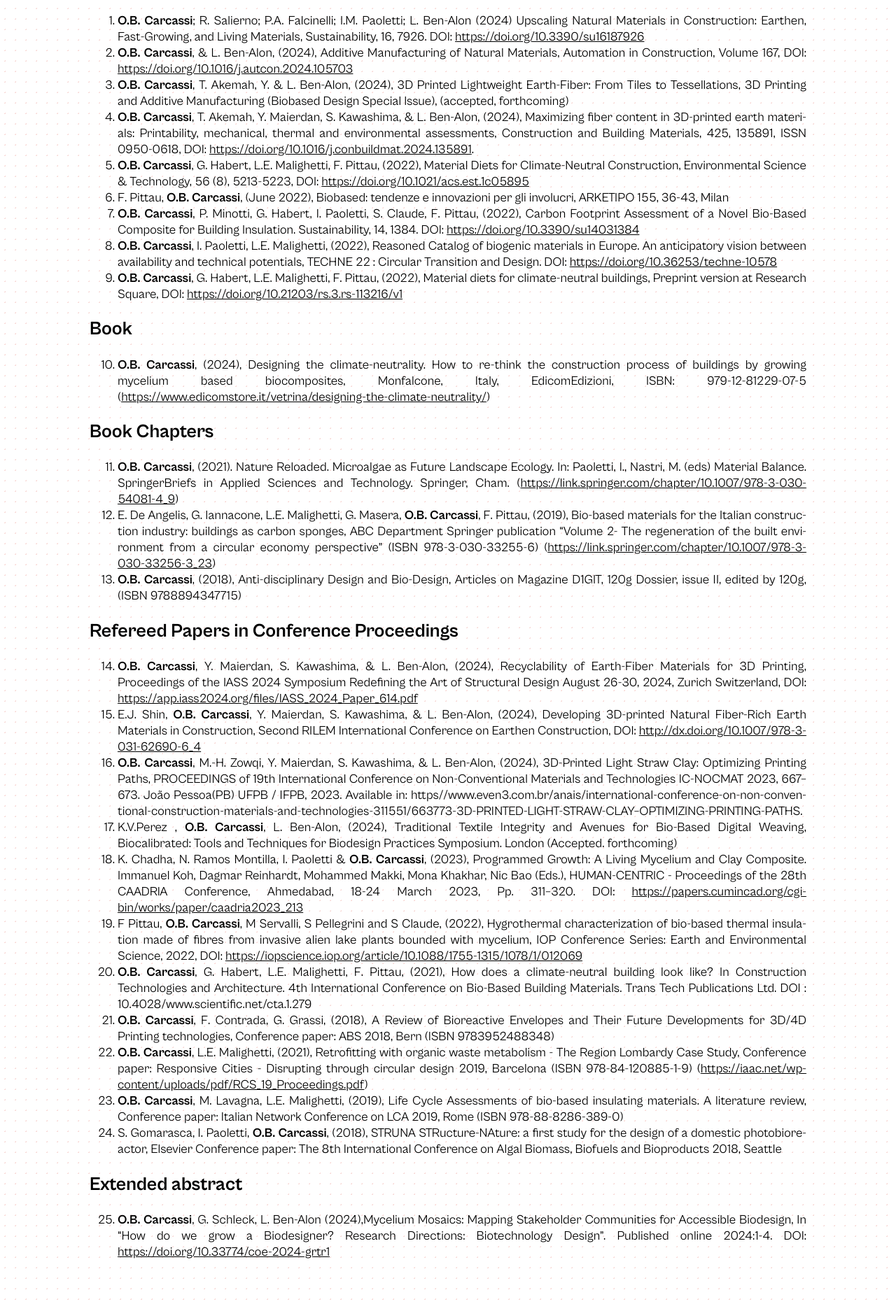
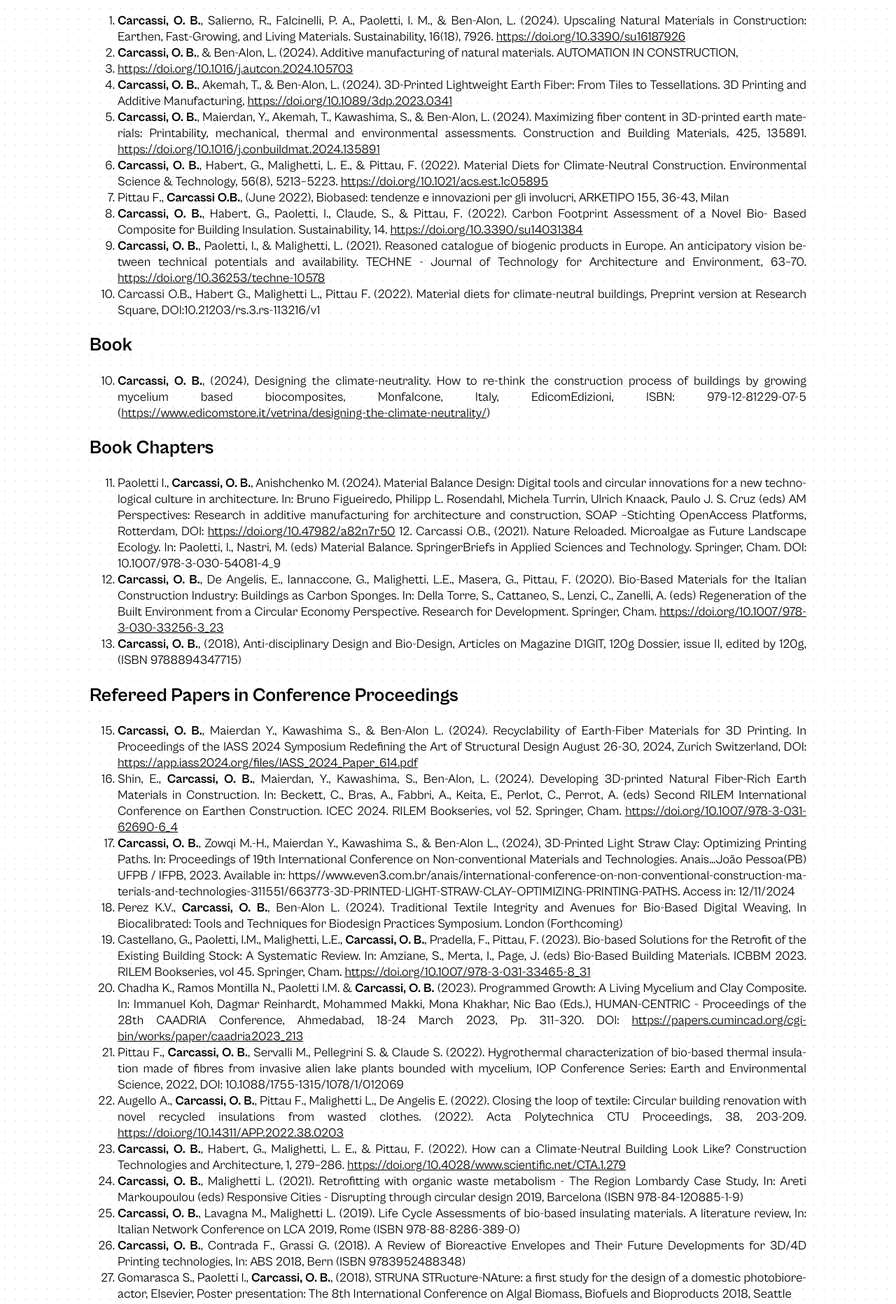
Before and after one commit to mitoni/obcarcassi, an Astro site: page /publications in a window 1280 px wide. Shown: the part 160-2024 px from the top of the page at 70% size. Built offline with nearby package versions, Linux system fonts and the light colour scheme; Astro itself is replaced by a stand-in of ours.

Commit message:
upadte, cv, about, teaching and publications

```diff
--- a/src/pages/publications.md
+++ b/src/pages/publications.md
@@ -2,34 +2,49 @@
 layout: ../layouts/BasicMarkdownLayout.astro
 ---
 ## Scholarly Publications in Peer-Reviewed Journals
-1.	**O.B. Carcassi**; R. Salierno; P.A. Falcinelli; I.M. Paoletti; L. Ben-Alon (2024) Upscaling Natural Materials in Construction: Earthen, Fast-Growing, and Living Materials, Sustainability, 16, 7926. DOI: https://doi.org/10.3390/su16187926
-2.	**O.B. Carcassi**, & L. Ben-Alon, (2024), Additive Manufacturing of Natural Materials, Automation in Construction, Volume 167, DOI: https://doi.org/10.1016/j.autcon.2024.105703
-3.	**O.B. Carcassi**, T. Akemah, Y. & L. Ben-Alon, (2024), 3D Printed Lightweight Earth-Fiber: From Tiles to Tessellations, 3D Printing and Additive Manufacturing (Biobased Design Special Issue), (accepted, forthcoming)
-4.	**O.B. Carcassi**, T. Akemah, Y. Maierdan, S. Kawashima, & L. Ben-Alon, (2024), Maximizing fiber content in 3D-printed earth materials: Printability, mechanical, thermal and environmental assessments,  Construction and Building Materials, 425, 135891, ISSN 0950-0618, DOI: https://doi.org/10.1016/j.conbuildmat.2024.135891.
-5.	**O.B. Carcassi**, G. Habert, L.E. Malighetti, F. Pittau,, (2022), Material Diets for Climate-Neutral Construction, Environmental Science & Technology, 56 (8), 5213-5223, DOI: https://doi.org/10.1021/acs.est.1c05895
-6.	F. Pittau, **O.B. Carcassi**, (June 2022), Biobased: tendenze e innovazioni per gli involucri, ARKETIPO 155, 36-43, Milan
-7.	**O.B. Carcassi**, P. Minotti, G. Habert, I. Paoletti, S. Claude, F. Pittau,, (2022), Carbon Footprint Assessment of a Novel Bio-Based Composite for Building Insulation. Sustainability, 14, 1384. DOI: https://doi.org/10.3390/su14031384
-8.	**O.B. Carcassi**, I. Paoletti, L.E. Malighetti, (2022), Reasoned Catalog of biogenic materials in Europe. An anticipatory vision between availability and technical potentials, TECHNE 22 : Circular Transition and Design. DOI: https://doi.org/10.36253/techne-10578
-9.	**O.B. Carcassi**, G. Habert, L.E. Malighetti, F. Pittau, (2022), Material diets for climate-neutral buildings, Preprint version at Research Square, DOI: https://doi.org/10.21203/rs.3.rs-113216/v1
+1. **Carcassi, O. B.**, Salierno, R., Falcinelli, P. A., Paoletti, I. M., & Ben-Alon, L. (2024). Upscaling Natural Materials in
+Construction: Earthen, Fast-Growing, and Living Materials. Sustainability, 16(18), 7926.
+https://doi.org/10.3390/su16187926
+2. **Carcassi, O. B.**, & Ben-Alon, L. (2024). Additive manufacturing of natural materials. AUTOMATION IN CONSTRUCTION,
+167. https://doi.org/10.1016/j.autcon.2024.105703
+3. **Carcassi, O. B.**, Akemah, T., & Ben-Alon, L. (2024). 3D-Printed Lightweight Earth Fiber: From Tiles to Tessellations. 3D
+Printing and Additive Manufacturing, https://doi.org/10.1089/3dp.2023.0341
+4. **Carcassi, O. B.**, Maierdan, Y., Akemah, T., Kawashima, S., & Ben-Alon, L. (2024). Maximizing fiber content in 3D-printed
+earth materials: Printability, mechanical, thermal and environmental assessments. Construction and Building
+Materials, 425, 135891. https://doi.org/10.1016/j.conbuildmat.2024.135891
+5. **Carcassi, O. B.**, Habert, G., Malighetti, L. E., & Pittau, F. (2022). Material Diets for Climate-Neutral Construction.
+Environmental Science & Technology, 56(8), 5213–5223. https://doi.org/10.1021/acs.est.1c05895
+6. Pittau F., **Carcassi O.B.**, (June 2022), Biobased: tendenze e innovazioni per gli involucri, ARKETIPO 155, 36-43, Milan
+7. **Carcassi, O. B.**, Habert, G., Paoletti, I., Claude, S., & Pittau, F. (2022). Carbon Footprint Assessment of a Novel Bio-
+Based Composite for Building Insulation. Sustainability, 14. https://doi.org/10.3390/su14031384
+8. **Carcassi, O. B.**, Paoletti, I., & Malighetti, L. (2021). Reasoned catalogue of biogenic products in Europe. An anticipatory
+vision between technical potentials and availability. TECHNE - Journal of Technology for Architecture and
+Environment, 63–70. https://doi.org/10.36253/techne-10578
+9. Carcassi O.B., Habert G., Malighetti L., Pittau F. (2022). Material diets for climate-neutral buildings, Preprint version
+at Research Square, DOI:10.21203/rs.3.rs-113216/v1
 
 ## Book
-10. **O.B. Carcassi**, (2024), Designing the climate-neutrality. How to re-think the construction process of buildings by growing mycelium based biocomposites, Monfalcone, Italy, EdicomEdizioni, ISBN: 979-12-81229-07-5 (https://www.edicomstore.it/vetrina/designing-the-climate-neutrality/)
+10. **Carcassi, O. B.**, (2024), Designing the climate-neutrality. How to re-think the construction process of buildings by growing mycelium based biocomposites, Monfalcone, Italy, EdicomEdizioni, ISBN: 979-12-81229-07-5 (https://www.edicomstore.it/vetrina/designing-the-climate-neutrality/)
 ## Book Chapters
-11.	**O.B. Carcassi**, (2021). Nature Reloaded. Microalgae as Future Landscape Ecology. In: Paoletti, I., Nastri, M. (eds) Material Balance. SpringerBriefs in Applied Sciences and Technology. Springer, Cham. (https://link.springer.com/chapter/10.1007/978-3-030-54081-4_9)
-12.	E. De Angelis, G. Iannacone, L.E. Malighetti, G. Masera, **O.B. Carcassi**, F. Pittau, (2019), Bio-based materials for the Italian construction industry: buildings as carbon sponges, ABC Department Springer publication “Volume 2- The regeneration of the built environment from a circular economy perspective” (ISBN 978-3-030-33255-6) (https://link.springer.com/chapter/10.1007/978-3-030-33256-3_23)
-13.	**O.B. Carcassi**, (2018), Anti-disciplinary Design and Bio-Design, Articles on Magazine D1GIT, 120g Dossier, issue II, edited by 120g, (ISBN 9788894347715)
+11. Paoletti I., **Carcassi, O. B.**, Anishchenko M. (2024). Material Balance Design: Digital tools and circular innovations for a new technological culture in architecture. In: Bruno Figueiredo, Philipp L. Rosendahl, Michela Turrin, Ulrich Knaack, Paulo J. S. Cruz (eds) AM Perspectives: Research in additive manufacturing for architecture and construction, SOAP –Stichting OpenAccess Platforms, Rotterdam, DOI: https://doi.org/10.47982/a82n7r50 12. Carcassi O.B., (2021). Nature Reloaded. Microalgae as Future Landscape Ecology. In: Paoletti, I., Nastri, M. (eds) Material Balance. SpringerBriefs in Applied Sciences and Technology. Springer, Cham. DOI: 10.1007/978-3-030-54081-4_9
+13. **Carcassi, O. B.**, De Angelis, E., Iannaccone, G., Malighetti, L.E., Masera, G., Pittau, F. (2020). Bio-Based Materials for the Italian Construction Industry: Buildings as Carbon Sponges. In: Della Torre, S., Cattaneo, S., Lenzi, C., Zanelli, A. (eds) Regeneration of the Built Environment from a Circular Economy Perspective. Research for Development. Springer, Cham. https://doi.org/10.1007/978-3-030-33256-3_23
+14. **Carcassi, O. B.**, (2018), Anti-disciplinary Design and Bio-Design, Articles on Magazine D1GIT, 120g Dossier, issue II, edited by 120g, (ISBN 9788894347715)
 
 ## Refereed Papers in Conference Proceedings
-14. **O.B. Carcassi**, Y. Maierdan, S. Kawashima, & L. Ben-Alon, (2024), Recyclability of Earth-Fiber Materials for 3D Printing, Proceedings of the IASS 2024 Symposium Redefining the Art of Structural Design August 26-30, 2024, Zurich Switzerland, DOI: https://app.iass2024.org/files/IASS_2024_Paper_614.pdf
-15.	E.J. Shin, **O.B. Carcassi**, Y. Maierdan, S. Kawashima, & L. Ben-Alon, (2024), Developing 3D-printed Natural Fiber-Rich Earth Materials in Construction, Second RILEM International Conference on Earthen Construction, DOI: http://dx.doi.org/10.1007/978-3-031-62690-6_4
-16.	**O.B. Carcassi**, M.-H. Zowqi, Y. Maierdan, S. Kawashima, & L. Ben-Alon, (2024), 3D-Printed Light Straw Clay: Optimizing Printing Paths, PROCEEDINGS of 19th International Conference on Non-Conventional Materials and Technologies IC-NOCMAT 2023, 667–673. João Pessoa(PB) UFPB / IFPB, 2023. Available in: https//www.even3.com.br/anais/international-conference-on-non-conventional-construction-materials-and-technologies-311551/663773-3D-PRINTED-LIGHT-STRAW-CLAY--OPTIMIZING-PRINTING-PATHS.
-17.	K.V.Perez , **O.B. Carcassi**, L. Ben-Alon, (2024), Traditional Textile Integrity and Avenues for Bio-Based Digital Weaving, Biocalibrated: Tools and Techniques for Biodesign Practices Symposium. London (Accepted. forthcoming)
-18.	K. Chadha, N. Ramos Montilla, I. Paoletti & **O.B. Carcassi**, (2023), Programmed Growth: A Living Mycelium and Clay Composite. Immanuel Koh, Dagmar Reinhardt, Mohammed Makki, Mona Khakhar, Nic Bao (Eds.), HUMAN-CENTRIC - Proceedings of the 28th CAADRIA Conference, Ahmedabad, 18-24 March 2023, Pp. 311–320. DOI: https://papers.cumincad.org/cgi-bin/works/paper/caadria2023_213
-19.	F Pittau, **O.B. Carcassi**, M Servalli, S Pellegrini and S Claude, (2022), Hygrothermal characterization of bio-based thermal insulation made of fibres from invasive alien lake plants bounded with mycelium, IOP Conference Series: Earth and Environmental Science, 2022, DOI: https://iopscience.iop.org/article/10.1088/1755-1315/1078/1/012069
-20.	**O.B. Carcassi**, G. Habert, L.E. Malighetti, F. Pittau, (2021), How does a climate-neutral building look like?  In Construction Technologies and Architecture. 4th International Conference on Bio-Based Building Materials. Trans Tech Publications Ltd. DOI : 10.4028/www.scientific.net/cta.1.279
-21.	**O.B. Carcassi**, F. Contrada, G. Grassi, (2018), A Review of Bioreactive Envelopes and Their Future Developments for 3D/4D Printing technologies, Conference paper: ABS 2018, Bern (ISBN 9783952488348)
-22.	**O.B. Carcassi**, L.E. Malighetti, (2021), Retrofitting with organic waste metabolism - The Region Lombardy Case Study, Conference paper: Responsive Cities - Disrupting through circular design 2019, Barcelona (ISBN 978-84-120885-1-9) (https://iaac.net/wp-content/uploads/pdf/RCS_19_Proceedings.pdf)
-23.	**O.B. Carcassi**, M. Lavagna, L.E. Malighetti, (2019), Life Cycle Assessments of bio-based insulating materials. A literature review, Conference paper: Italian Network Conference on LCA 2019, Rome (ISBN 978-88-8286-389-0)
-24.	S. Gomarasca, I. Paoletti, **O.B. Carcassi**, (2018), STRUNA STRucture-NAture: a first study for the design of a domestic photobioreactor, Elsevier Conference paper: The 8th International Conference on Algal Biomass, Biofuels and Bioproducts 2018, Seattle
+15. **Carcassi, O. B.**, Maierdan Y., Kawashima S., & Ben-Alon L. (2024). Recyclability of Earth-Fiber Materials for 3D Printing. In Proceedings of the IASS 2024 Symposium Redefining the Art of Structural Design August 26-30, 2024, Zurich Switzerland, DOI: https://app.iass2024.org/files/IASS_2024_Paper_614.pdf
+16. Shin, E., **Carcassi, O. B.**, Maierdan, Y., Kawashima, S., Ben-Alon, L. (2024). Developing 3D-printed Natural Fiber-Rich Earth Materials in Construction. In: Beckett, C., Bras, A., Fabbri, A., Keita, E., Perlot, C., Perrot, A. (eds) Second RILEM International Conference on Earthen Construction. ICEC 2024. RILEM Bookseries, vol 52. Springer, Cham. https://doi.org/10.1007/978-3-031-62690-6_4
+17. **Carcassi, O. B.**, Zowqi M.-H., Maierdan Y., Kawashima S., & Ben-Alon L., (2024), 3D-Printed Light Straw Clay: Optimizing Printing Paths. In: Proceedings of 19th International Conference on Non-conventional Materials and Technologies. Anais...João Pessoa(PB) UFPB / IFPB, 2023. Available in: https//www.even3.com.br/anais/international-conference-on-non-conventional-construction-materials-and-technologies-311551/663773-3D-PRINTED-LIGHT-STRAW-CLAY--OPTIMIZING-PRINTING-PATHS. Access in: 12/11/2024
+18. Perez K.V., **Carcassi, O. B.**, Ben-Alon L. (2024). Traditional Textile Integrity and Avenues for Bio-Based Digital Weaving, In Biocalibrated: Tools and Techniques for Biodesign Practices Symposium. London (Forthcoming)
+19. Castellano, G., Paoletti, I.M., Malighetti, L.E., **Carcassi, O. B.**, Pradella, F., Pittau, F. (2023). Bio-based Solutions for the Retrofit of the Existing Building Stock: A Systematic Review. In: Amziane, S., Merta, I., Page, J. (eds) Bio-Based Building Materials. ICBBM 2023. RILEM Bookseries, vol 45. Springer, Cham. https://doi.org/10.1007/978-3-031-33465-8_31
+20. Chadha K., Ramos Montilla N., Paoletti I.M. & **Carcassi, O. B.** (2023). Programmed Growth: A Living Mycelium and Clay Composite. In: Immanuel Koh, Dagmar Reinhardt, Mohammed Makki, Mona Khakhar, Nic Bao (Eds.), HUMAN-CENTRIC - Proceedings of the 28th CAADRIA Conference, Ahmedabad, 18-24 March 2023, Pp. 311–320. DOI: https://papers.cumincad.org/cgi-bin/works/paper/caadria2023_213
+21. Pittau F., **Carcassi, O. B.**, Servalli M., Pellegrini S. & Claude S. (2022). Hygrothermal characterization of bio-based thermal insulation made of fibres from invasive alien lake plants bounded with mycelium, IOP Conference Series: Earth and Environmental Science, 2022, DOI: 10.1088/1755-1315/1078/1/012069
+22. Augello A., **Carcassi, O. B.**, Pittau F., Malighetti L., De Angelis E. (2022). Closing the loop of textile: Circular building renovation with novel recycled insulations from wasted clothes. (2022). Acta Polytechnica CTU Proceedings, 38, 203-209. https://doi.org/10.14311/APP.2022.38.0203
+23. **Carcassi, O. B.**, Habert, G., Malighetti, L. E., & Pittau, F. (2022). How can a Climate-Neutral Building Look Like? Construction Technologies and Architecture, 1, 279–286.
+https://doi.org/10.4028/www.scientific.net/CTA.1.279
+24. **Carcassi, O. B.**, Malighetti L. (2021). Retrofitting with organic waste metabolism - The Region Lombardy Case Study, In: Areti Markoupoulou (eds) Responsive Cities - Disrupting through circular design 2019, Barcelona (ISBN 978-84-120885-1-9)
+25. **Carcassi, O. B.**, Lavagna M., Malighetti L. (2019). Life Cycle Assessments of bio-based insulating materials. A literature review, In: Italian Network Conference on LCA 2019, Rome (ISBN 978-88-8286-389-0)
+26. **Carcassi, O. B.**, Contrada F., Grassi G. (2018). A Review of Bioreactive Envelopes and Their Future Developments for 3D/4D Printing technologies, In: ABS 2018, Bern (ISBN 9783952488348)
+27. Gomarasca S., Paoletti I., **Carcassi, O. B.**, (2018), STRUNA STRucture-NAture: a first study for the design of a domestic photobioreactor, Elsevier, Poster presentation: The 8th International Conference on Algal Biomass, Biofuels and Bioproducts 2018, Seattle
+
 ## Extended abstract
-25.	**O.B. Carcassi**, G. Schleck, L. Ben-Alon (2024),Mycelium Mosaics: Mapping Stakeholder Communities for Accessible Biodesign, In “How do we grow a Biodesigner? Research Directions: Biotechnology Design”. Published online 2024:1-4. DOI: https://doi.org/10.33774/coe-2024-grtr1
+28. **Carcassi, O. B.**, Schleck G., Ben-Alon L. (2024). Mycelium Mosaics: Mapping Stakeholder Communities for Accessible Biodesign, In: How do we grow a Biodesigner? Research Directions: Biotechnology Design. Published online 2024:1-4. DOI:10.1017/btd.2024.1
```
Also changed, not shown: src/pages/about.md (+1 -1 lines), src/pages/research.md (+1 -1 lines), src/pages/teaching.md (+50 -17 lines), public/data/images/ndidi-10.jpg (added), public/data/images/ndidi-7.jpg (added), public/data/images/ndidi-8.jpg (added), public/data/images/ndidi-9.jpg (added).
